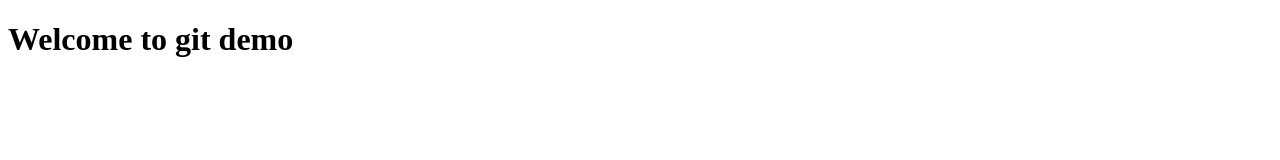
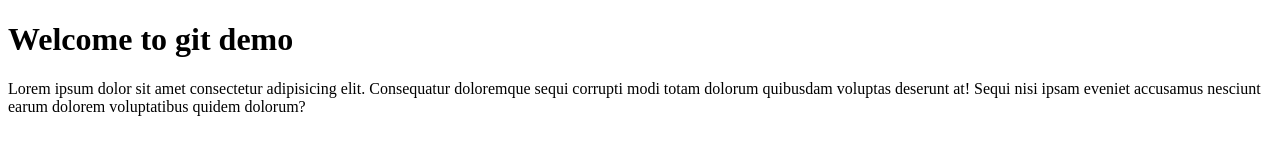
Before and after one commit to Deepthi1611/git-demo-public, a plain HTML site: page index.html in a window 1280 px wide. Drawn offline with Linux system fonts and the light colour scheme.

Commit message:
para added

```diff
--- a/index.html
+++ b/index.html
@@ -8,5 +8,11 @@
   </head>
   <body>
     <h1>Welcome to git demo</h1>
+    <p>
+      Lorem ipsum dolor sit amet consectetur adipisicing elit. Consequatur
+      doloremque sequi corrupti modi totam dolorum quibusdam voluptas deserunt
+      at! Sequi nisi ipsam eveniet accusamus nesciunt earum dolorem voluptatibus
+      quidem dolorum?
+    </p>
   </body>
 </html>
```
